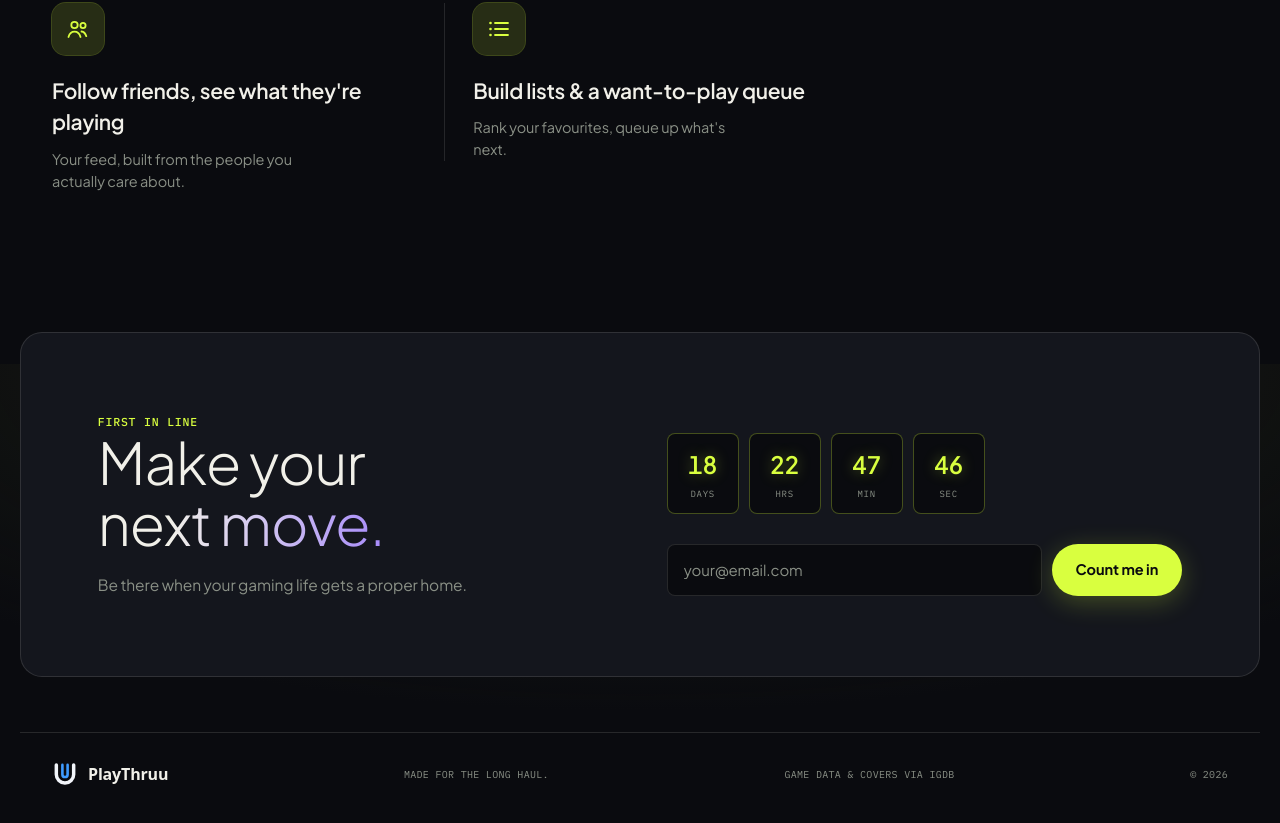
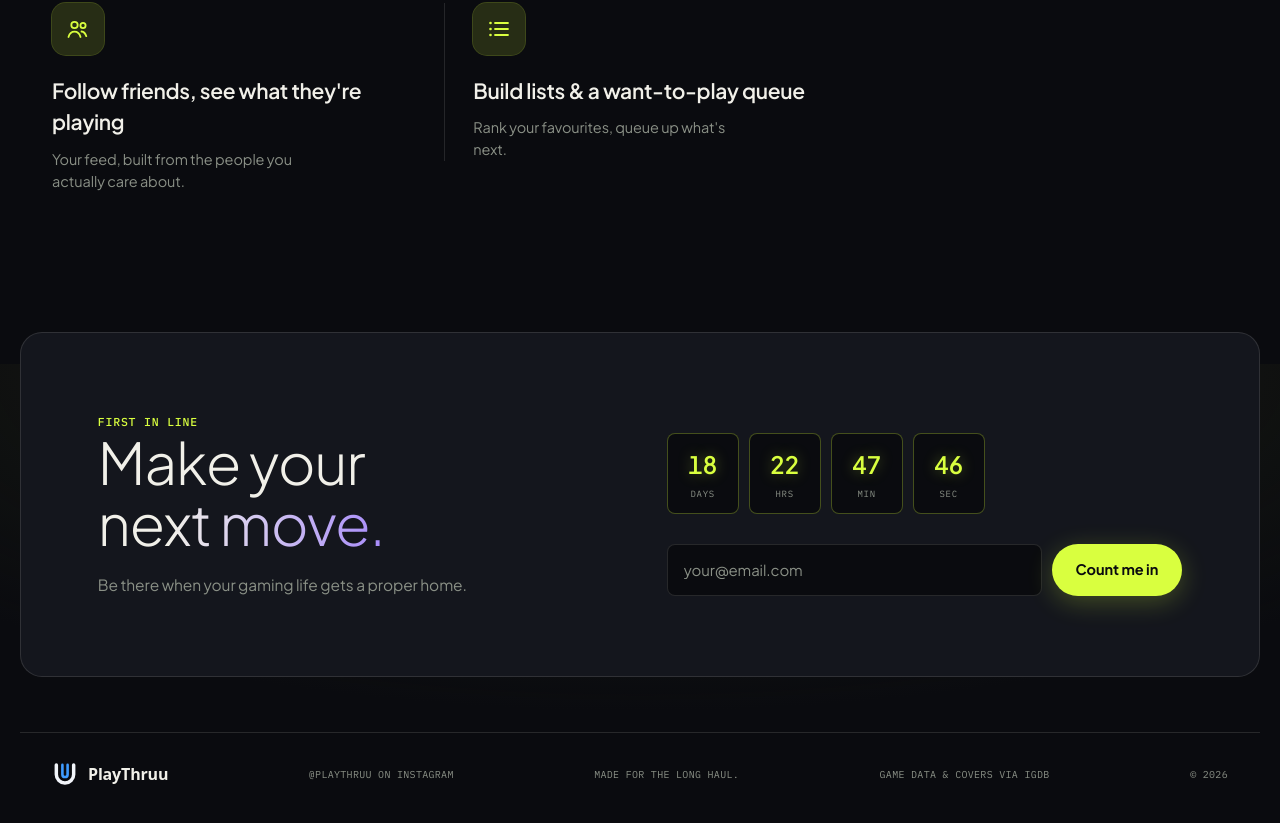
Before and after one commit to Ishantphotoshop/Playthruu-website, a Next.js app: page / in a window 1280 px wide. Shown: the part 2036-2859 px from the top of the page. Built offline with nearby package versions, Linux system fonts and the light colour scheme; no server answers; the database is empty; a web font is replaced by a local one.

Commit message:
Add Vercel Analytics and link Instagram in the footer
Closes the last two open audit items: there was no traffic
visibility at all (only waitlist signups), and no way for visitors
from other channels to discover the Instagram account.

```diff
--- a/app/layout.tsx
+++ b/app/layout.tsx
@@ -1,5 +1,6 @@
 import type { Metadata, Viewport } from "next";
 import { Plus_Jakarta_Sans, IBM_Plex_Mono } from "next/font/google";
+import { Analytics } from "@vercel/analytics/next";
 import "./globals.css";
 
 const plusJakartaSans = Plus_Jakarta_Sans({
@@ -94,6 +95,7 @@ export default function RootLayout({
           Skip to content
         </a>
         {children}
+        <Analytics />
       </body>
     </html>
   );
--- a/app/page.tsx
+++ b/app/page.tsx
@@ -168,6 +168,15 @@ export default async function Home() {
           <BrandMark className="brand-mark" />
           <span className="brand-word">PlayThruu</span>
         </span>
+        <span>
+          <a
+            href="https://www.instagram.com/playthruu"
+            target="_blank"
+            rel="noreferrer"
+          >
+            @playthruu on Instagram
+          </a>
+        </span>
         <span>Made for the long haul.</span>
         <span>
           Game data &amp; covers via{" "}
--- a/package.json
+++ b/package.json
@@ -10,6 +10,7 @@
   },
   "dependencies": {
     "@supabase/supabase-js": "^2.112.3",
+    "@vercel/analytics": "^2.0.1",
     "next": "16.3.2",
     "nodemailer": "^9.0.5",
     "react": "19.2.8",
```
Also changed, not shown: 1 other file (tests, documents, lock files or other folders).
